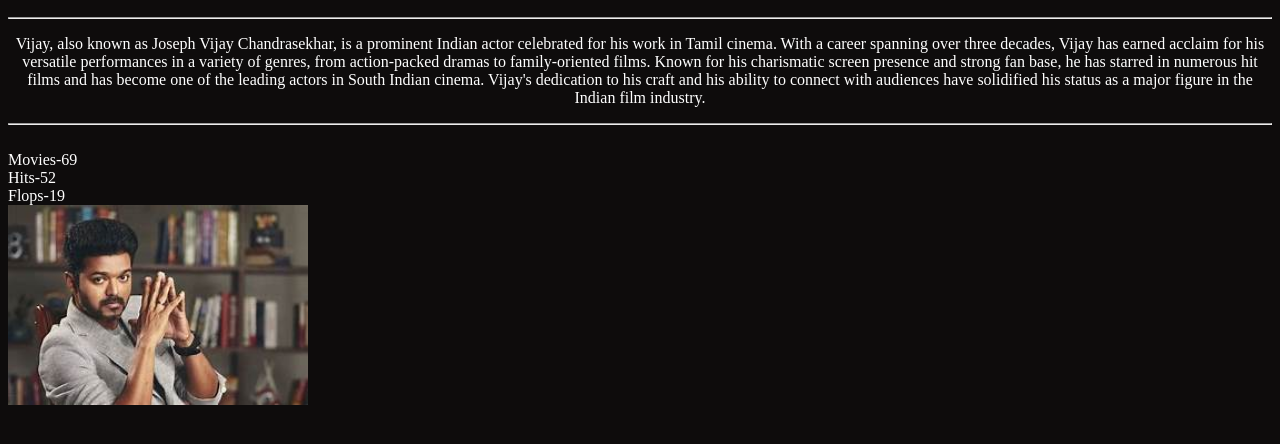
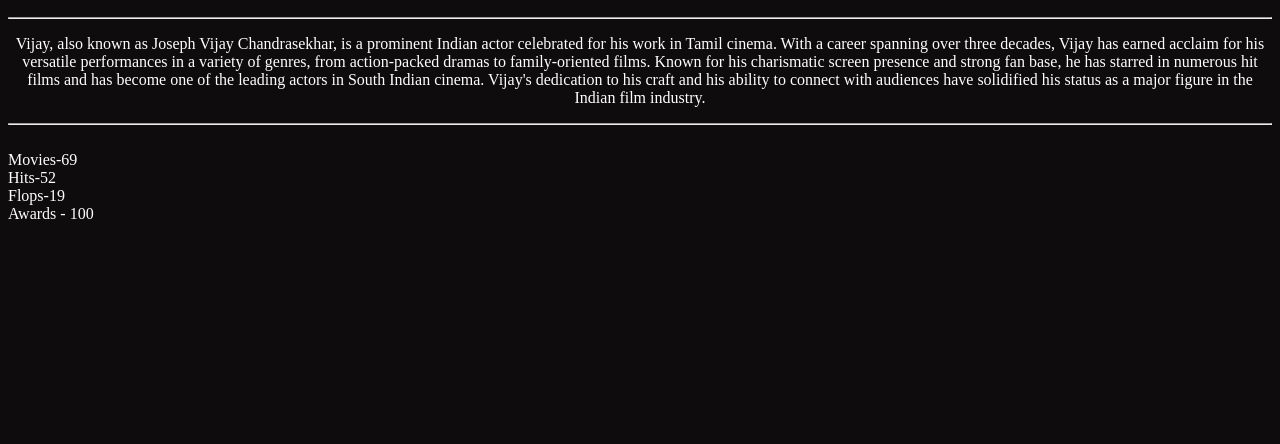
Before and after one commit to pradeepkumar822/test, a plain HTML site: page index.html in a window 1280 px wide. Shown: the part 302-746 px from the top of the page. Drawn offline with Linux system fonts and the light colour scheme.

Commit message:
added awards

```diff
--- a/index.html
+++ b/index.html
@@ -19,9 +19,9 @@
     <li>Movies-69</li>
     <li>Hits-52</li>
     <li>Flops-19</li>
+    <li>Awards - 100</li>
   </ul>
 
-<img width="300"  src="img2.jpeg" alt="">
 </diV>
 </body>
 </html>
```
